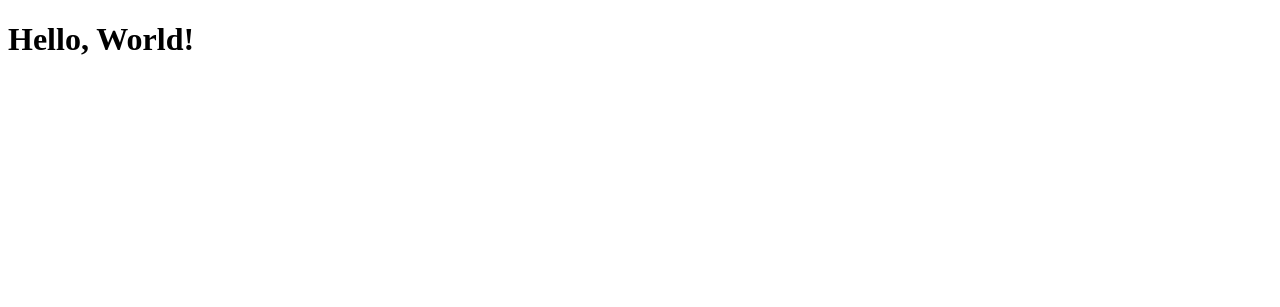
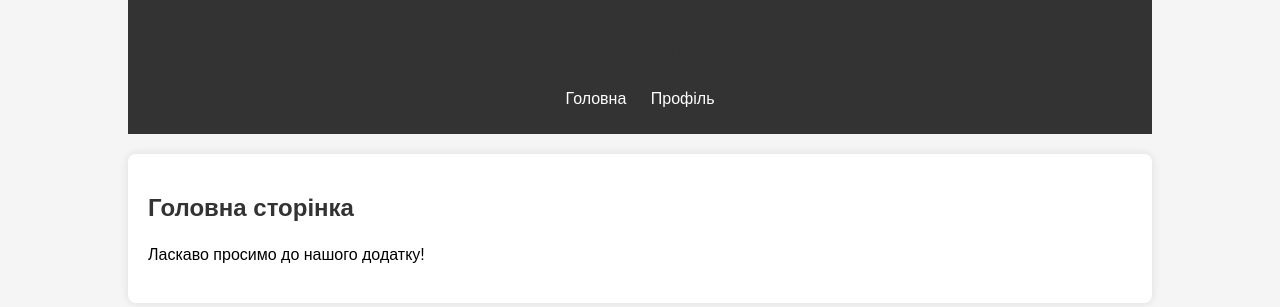
Before and after one commit to RomaP13/webapp, a Django app: page / in a window 1280 px wide. Shown: the top 307 px of the page. Run offline with Django 5.2, Linux system fonts and the light colour scheme.

Commit message:
feat: add simple front-end part

```diff
--- /dev/null
+++ b/miniapp/webapp/static/css/styles.css
@@ -0,0 +1,49 @@
+body {
+    font-family: Arial, sans-serif;
+    background-color: #f5f5f5;
+    margin: 0;
+    padding: 0;
+}
+
+.container {
+    width: 80%;
+    margin: 0 auto;
+}
+
+header {
+    background-color: #333;
+    color: #fff;
+    padding: 10px 0;
+    text-align: center;
+}
+
+nav ul {
+    list-style-type: none;
+    padding: 0;
+}
+
+nav ul li {
+    display: inline;
+    margin: 0 10px;
+}
+
+nav ul li a {
+    color: #fff;
+    text-decoration: none;
+}
+
+main {
+    background-color: #fff;
+    padding: 20px;
+    margin-top: 20px;
+    border-radius: 8px;
+    box-shadow: 0 0 10px rgba(0, 0, 0, 0.1);
+}
+
+h1, h2 {
+    color: #333;
+}
+
+p {
+    line-height: 1.6;
+}
--- /dev/null
+++ b/miniapp/webapp/templates/base.html
@@ -0,0 +1,26 @@
+{% load static %}
+
+<!DOCTYPE html>
+<html>
+<head>
+    <title>{% block title %}WebApp{% endblock %}</title>
+    <link rel="stylesheet" type="text/css" href="{% static 'css/styles.css' %}">
+</head>
+<body>
+    <div class="container">
+        <header>
+            <h1>WebApp</h1>
+            <nav>
+                <ul>
+                    <li><a href="{% url 'index' %}">Головна</a></li>
+                    <li><a href="{% url 'profile' %}">Профіль</a></li>
+                </ul>
+            </nav>
+        </header>
+        <main>
+            {% block content %}
+            {% endblock %}
+        </main>
+    </div>
+</body>
+</html>
--- a/miniapp/webapp/templates/index.html
+++ b/miniapp/webapp/templates/index.html
@@ -1,9 +1,8 @@
-<!DOCTYPE html>
-<html>
-<head>
-    <title>WebApp</title>
-</head>
-<body>
-    <h1>Hello, World!</h1>
-</body>
-</html>
+{% extends 'base.html' %}
+
+{% block title %}Головна{% endblock %}
+
+{% block content %}
+<h2>Головна сторінка</h2>
+<p>Ласкаво просимо до нашого додатку!</p>
+{% endblock %}
--- a/miniapp/webapp/urls.py
+++ b/miniapp/webapp/urls.py
@@ -1,6 +1,7 @@
 from django.urls import path
-from .views import index
+from .views import index, profile
 
 urlpatterns = [
     path("", index, name="index"),
+    path("profile/", profile, name="profile"),
 ]
--- a/miniapp/webapp/views.py
+++ b/miniapp/webapp/views.py
@@ -1,6 +1,16 @@
 from django.shortcuts import render
 
 
-# Create your views here.
 def index(request):
     return render(request, "index.html")
+
+
+def profile(request):
+    user = {
+        "username": "test_user",
+        "wealth": 1000,
+        "gold": 10,
+        "silver": 990,
+        "photo": "https://via.placeholder.com/150"
+    }
+    return render(request, "profile.html", {"user": user})
```
Also changed, not shown: miniapp/webapp/templates/profile.html (added, +12 -0 lines).
